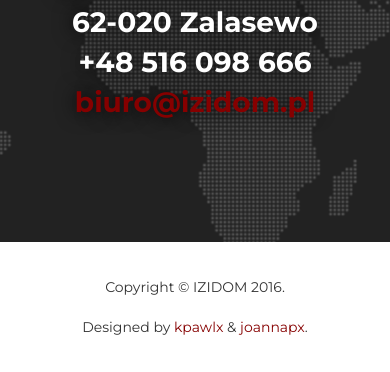
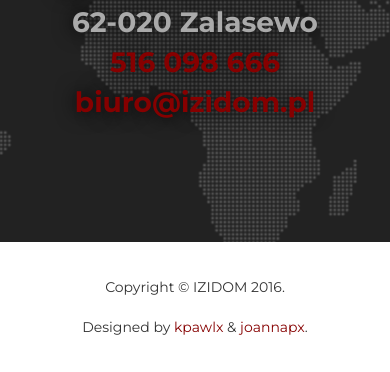
Before and after one commit to kpawlx/izidom, a website: page index.html in a window 390 px wide. Shown: the part 7565-7937 px from the top of the page. Drawn offline with nearby package versions, Linux system fonts and the light colour scheme; a web font is replaced by a local one.

Commit message:
Contact - add link to phone information; update colors.

```diff
--- a/index.html
+++ b/index.html
@@ -405,7 +405,7 @@
                     <strong>IZIDOM</strong><br/>
                   ul. Transportowa 8<br/>
                   62-020 Zalasewo<br/>
-                    +48 516 098 666<br/>
+                    <a href="tel:+48516098666">516 098 666</a><br/>
                     <a class="email" href="mailto:biuro małpka izidom.pl">biuro małpka izidom.pl</a>
                   </address>
                 </div>
--- a/less/agency.less
+++ b/less/agency.less
@@ -551,7 +551,7 @@ section#contact {
     background-image: url('../img/map-image.png');
     background-position: center;
     background-repeat: no-repeat;
-    color: white;
+    color: #aaa;
     font-size: 2em;
     font-weight: 700;
     font-family: Montserrat,"Helvetica Neue",Helvetica,Arial,sans-serif;
```
Also changed, not shown: css/agency.css, css/agency.min.css.
